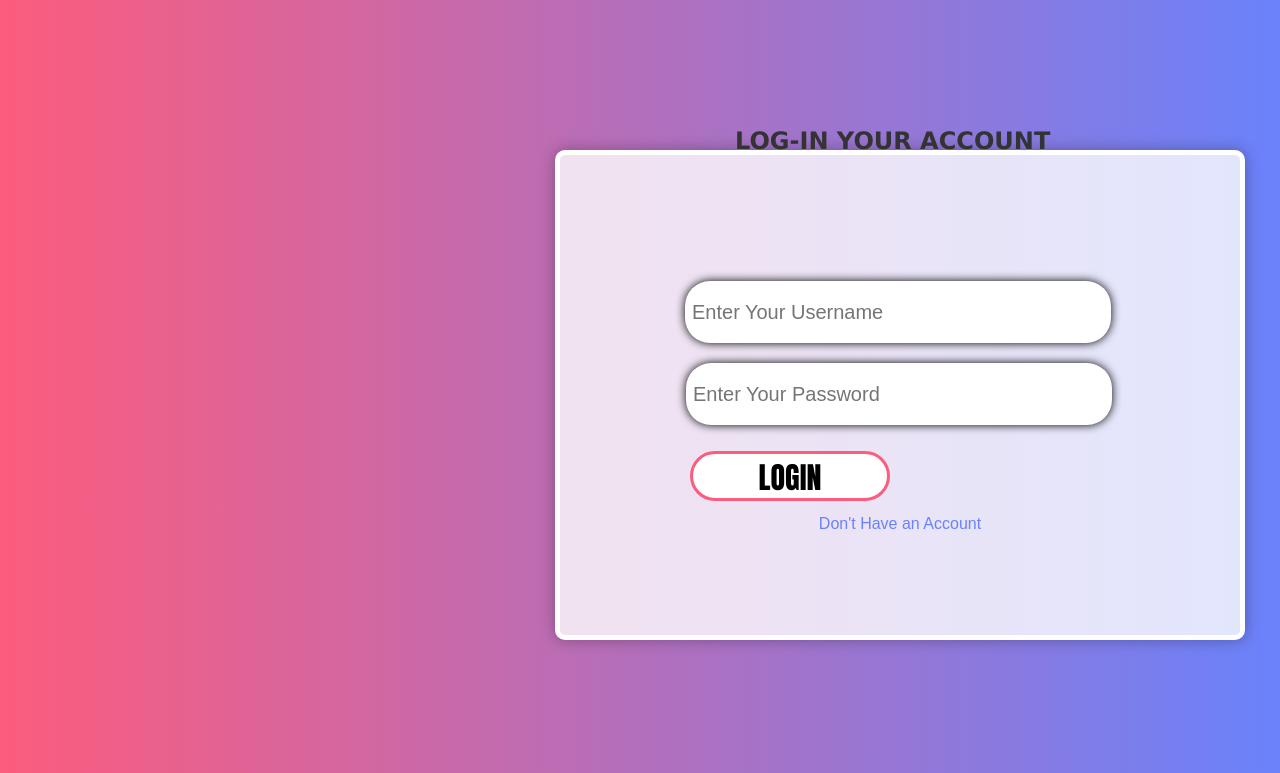
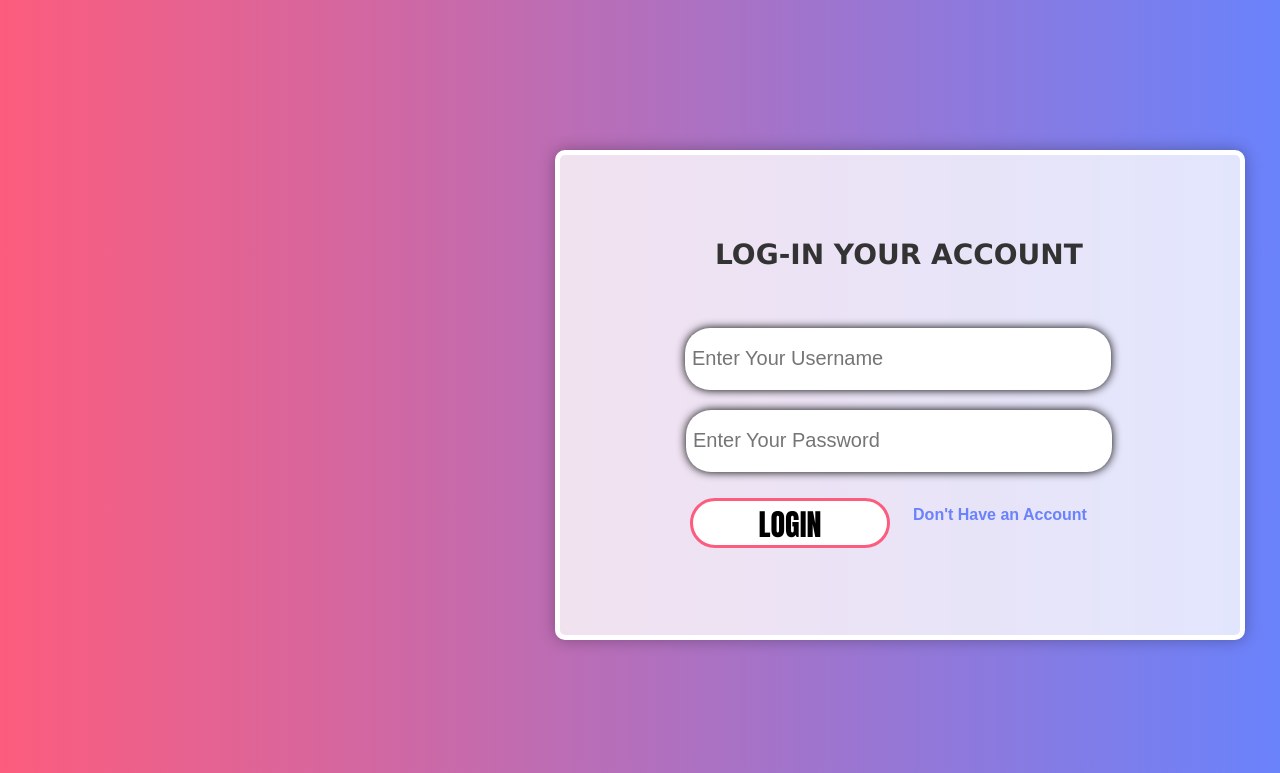
Before and after one commit to Wawayooo/DjangoSocialMedia, a Django app: page / in a window 1280 px wide. Shown: the top 773 px of the page. Run offline with Django 5.2, Linux system fonts and the light colour scheme.

Commit message:
new design

```diff
--- a/Static/style/Login.css
+++ b/Static/style/Login.css
@@ -29,7 +29,10 @@
   bottom: 50px;
   height: 50%;
 }
-
+.sect{
+  width: 100%;
+  background-color: unset;
+}
 #username{
   height: 50px;
   width: 412px;
@@ -74,6 +77,10 @@
   margin-top: 10px;
   display: inline-block;
   transition: color 0.3s ease;
+  position: relative;
+  bottom: 25px;
+  left: 100px;
+  font-weight: bold;
 }
 
 a:hover {
@@ -81,11 +88,11 @@
 }
 
 h1{
-  font-size: 24px;
+  font-size: 28px;
   font-weight: bold;
   font-family:Verdana, Geneva, Tahoma, sans-serif;
   position: absolute;
-  transform: translate(175px, -252px);
+  transform: translate(155px, -140px);
   color: #333;
   margin-bottom: 20px;
 }
--- a/templatess/Login.html
+++ b/templatess/Login.html
@@ -10,6 +10,7 @@
 <body>
     <div class="container">
       <div class="fullscreen" id="fullscreen"></div>
+      <div class="sect"></div>
       <h1>LOG-IN YOUR ACCOUNT</h1>
       <form action="" method="post">
         {%csrf_token%}
```
